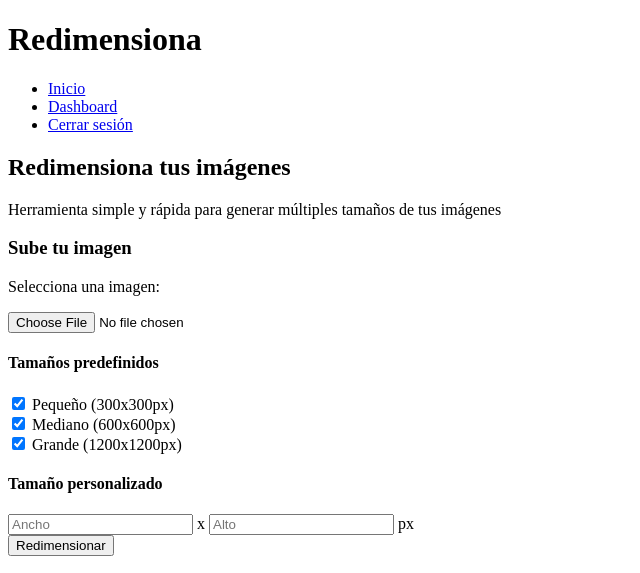
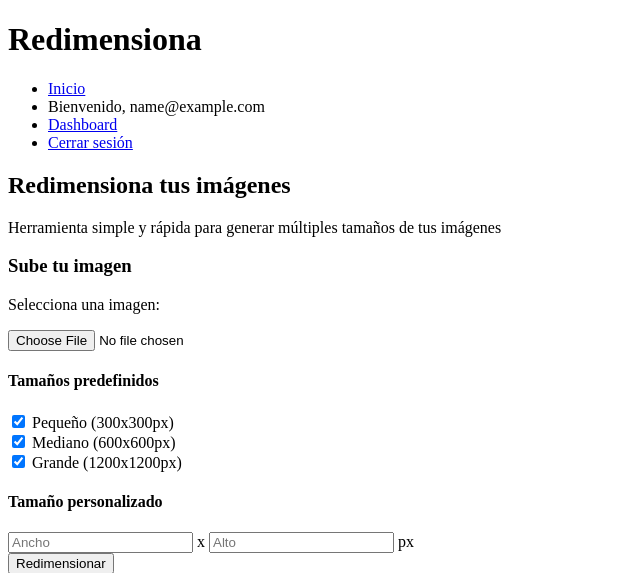
Before and after one commit to Jaolmos/redimensiona-django, a Django app: page / in a window 1280 px wide. Shown: the top 573 px of the page, without its empty margins (0-640 px from the left). Run offline with Django 5.2, Linux system fonts and the light colour scheme; the visitor is signed in with stand-in values (Sample User, id 1).

Commit message:
feat: Muestra el email del usuario en la barra de navegación

```diff
--- a/apps/core/templates/core/includes/nav.html
+++ b/apps/core/templates/core/includes/nav.html
@@ -4,6 +4,7 @@
         <ul>
             <li><a href="{% url 'core:home' %}">Inicio</a></li>
             {% if user.is_authenticated %}
+                <li><span>Bienvenido, {{ user.email }}</span></li>
                 <li><a href="/dashboard/">Dashboard</a></li>
                 <li><a href="{% url 'users:logout' %}">Cerrar sesión</a></li>
             {% else %}
```
